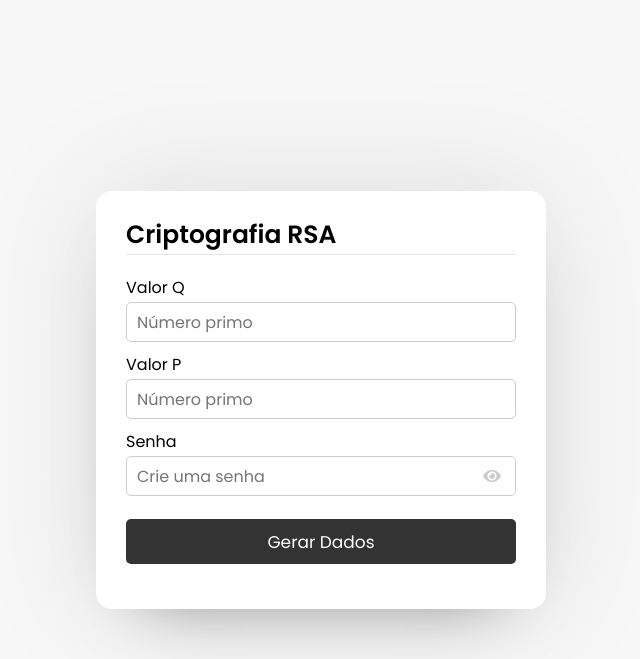
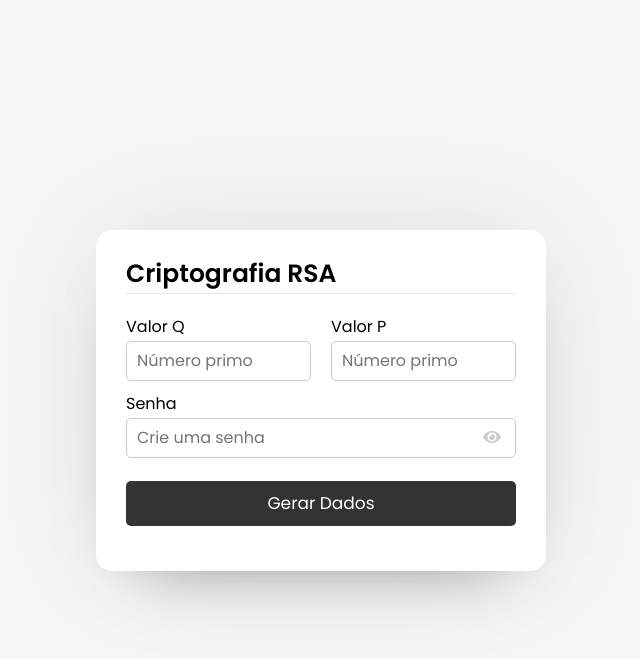
Before and after one commit to JanderRaul/CriptografiaRSA, a Flask app: page / in a window 1280 px wide. Shown: the top 659 px of the page, without its empty margins (319-959 px from the left). Run offline with Flask 2, Linux system fonts and the light colour scheme.

Commit message:
Atualizações

```diff
--- a/templates/index.html
+++ b/templates/index.html
@@ -39,6 +39,15 @@
         }
         .form form{
             margin: 20px 0;
+        }
+        .form form .name-details{
+            display: flex;
+        }
+        form .name-details .field:first-child{
+            margin-right: 10px;
+        }
+        form .name-details .field:last-child{
+            margin-left: 10px;
         }
         .form form .field{
             display: flex;
```
